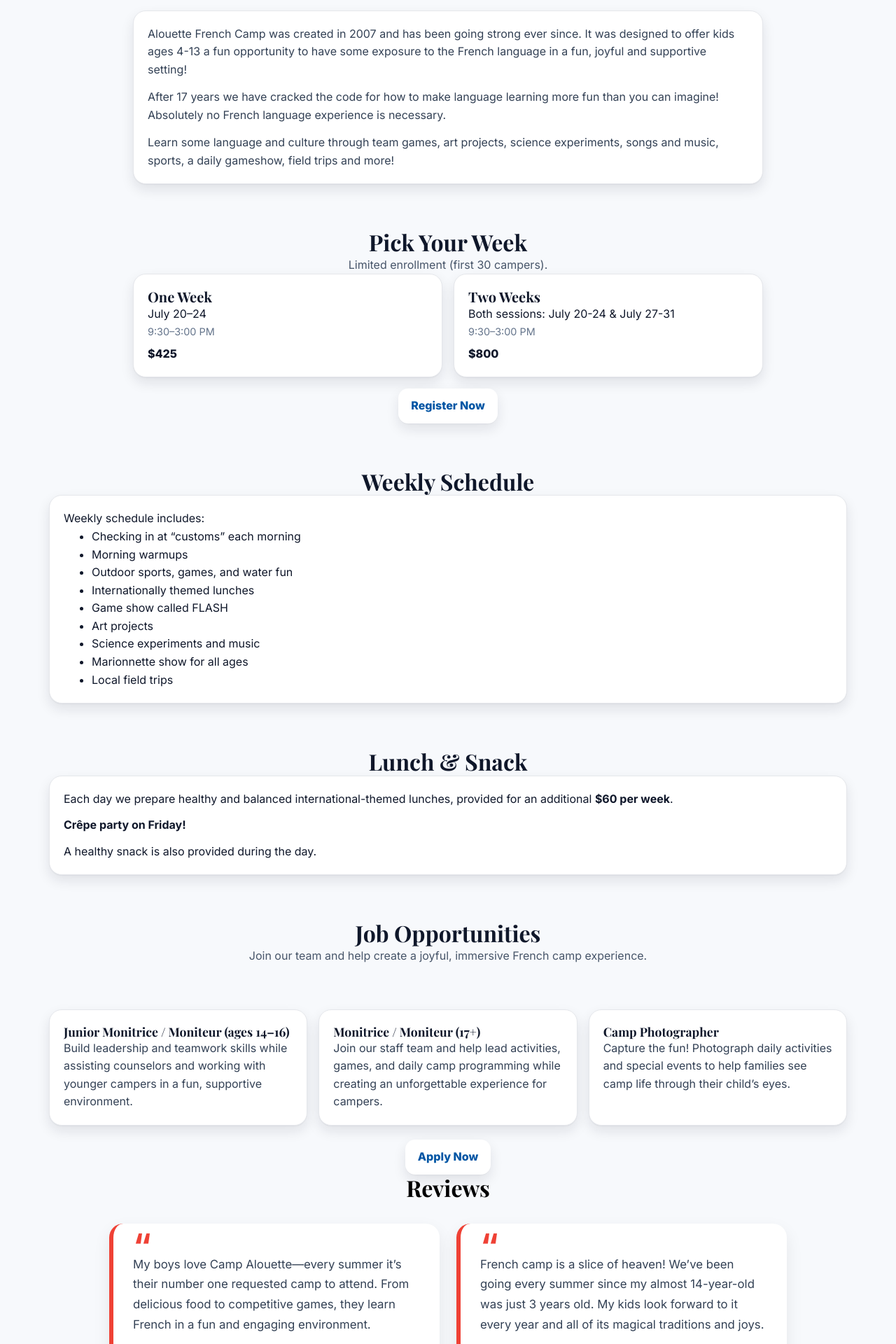
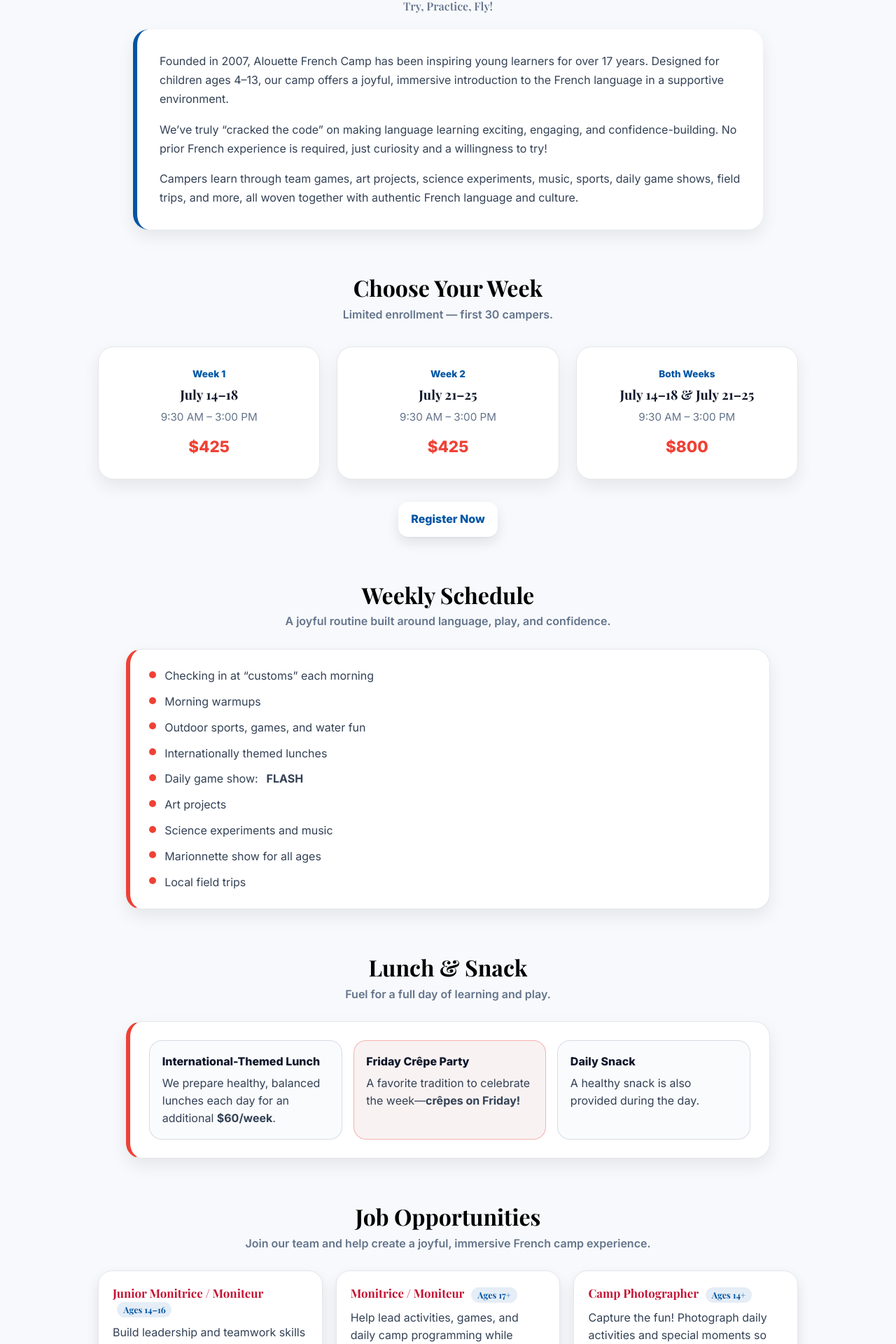
Before and after one commit to nani-pardi/camp-website, a SvelteKit app: page / in a window 1280 px wide. Shown: the part 728-2648 px from the top of the page at 70% size. Built offline with nearby package versions, Linux system fonts and the light colour scheme.

Commit message:
update UI

```diff
--- a/src/app.css
+++ b/src/app.css
@@ -442,3 +442,242 @@
   color: #0f172a;
   font-size: 0.9rem;
 }
+/* Shared headings */
+.section-title {
+  font-family: 'Playfair Display', ui-serif, Georgia, serif;
+  font-size: clamp(1.8rem, 2.6vw, 2.3rem);
+  color: #000000; /* French blue */
+  text-align: center;
+  margin: 0 0 0.4rem 0;
+}
+
+.section-subtitle {
+  text-align: center;
+  color: #64748b;
+  margin: 0 0 1.6rem 0;
+  font-weight: 600;
+}
+
+/* A nicer “main card” style */
+.feature-card {
+  max-width: 920px;
+  margin: 0 auto;
+  background: #fff;
+  border: 1px solid #e5e7eb;
+  border-radius: 22px;
+  padding: 1.6rem 1.7rem;
+  box-shadow: 0 10px 25px rgba(0,0,0,0.08);
+  border-left: 6px solid #ef4135; /* French red accent */
+}
+
+/* Weekly schedule list */
+.feature-list {
+  list-style: none;
+  padding: 0;
+  margin: 0;
+  display: grid;
+  gap: 0.75rem;
+}
+
+.feature-list li {
+  display: flex;
+  align-items: flex-start;
+  gap: 0.75rem;
+  color: #334155;
+  line-height: 1.55;
+}
+
+.dot {
+  width: 10px;
+  height: 10px;
+  border-radius: 999px;
+  margin-top: 0.35rem;
+  background: #ef4135;
+  flex: 0 0 auto;
+}
+
+/* Lunch callouts */
+.callouts {
+  display: grid;
+  gap: 1rem;
+}
+
+@media (min-width: 820px) {
+  .callouts {
+    grid-template-columns: 1fr 1fr 1fr;
+  }
+}
+
+.callout {
+  border: 1px solid rgba(148,163,184,0.35);
+  border-radius: 18px;
+  padding: 1.1rem 1.1rem;
+  background: rgba(248,250,252,0.7);
+}
+
+.callout.accent {
+  border-color: rgba(239,65,53,0.35);
+  background: rgba(129, 46, 40, 0.06);
+}
+
+.callout-title {
+  font-weight: 900;
+  color: #0f172a;
+  margin-bottom: 0.35rem;
+}
+
+.callout-text {
+  margin: 0;
+  color: #334155;
+  line-height: 1.55;
+}
+
+/* Jobs grid */
+.jobs-grid {
+  max-width: 1000px;
+  margin: 0 auto;
+  display: grid;
+  gap: 1.2rem;
+}
+
+@media (min-width: 860px) {
+  .jobs-grid {
+    grid-template-columns: repeat(3, 1fr);
+  }
+}
+
+.job-card {
+  background: #fff;
+  border: 1px solid #e5e7eb;
+  border-radius: 20px;
+  padding: 1.35rem 1.25rem;
+  box-shadow: 0 8px 18px rgba(15,23,42,0.10);
+  transition: transform 0.2s ease, box-shadow 0.2s ease;
+}
+
+.job-card:hover {
+  transform: translateY(-3px);
+  box-shadow: 0 14px 30px rgba(15,23,42,0.14);
+}
+
+.job-title {
+  margin: 0 0 0.55rem 0;
+  color: #c31333; /* red */
+  font-weight: 900;
+  font-size: 1.05rem;
+  line-height: 1.25;
+}
+
+.job-text {
+  margin: 0;
+  color: #334155;
+  line-height: 1.6;
+}
+
+.pill {
+  display: inline-block;
+  margin-left: 0.4rem;
+  padding: 0.2rem 0.55rem;
+  border-radius: 999px;
+  background: rgba(0,85,164,0.10);
+  color: #0055a4;
+  font-weight: 900;
+  font-size: 0.78rem;
+  vertical-align: middle;
+}
+
+/* Center button row */
+.center {
+  text-align: center;
+  margin-top: 1.25rem;
+}
+/* ABOUT */
+.about-section {
+  text-align: center;
+}
+
+.subtitle-english {
+  display: block;
+  font-size: 1rem;
+  font-weight: 600;
+  color: #64748b;
+  margin-top: 0.25rem;
+}
+
+.about-card {
+  max-width: 900px;
+  margin: 1.5rem auto 0;
+  background: #fff;
+  border-radius: 22px;
+  padding: 2rem 2rem;
+  box-shadow: 0 10px 25px rgba(0,0,0,0.08);
+  border-left: 6px solid #0055a4;
+  text-align: left;
+  display: grid;
+  gap: 1rem;
+}
+
+.about-card p {
+  margin: 0;
+  color: #334155;
+  line-height: 1.7;
+}
+
+/* PRICING */
+.pricing-grid {
+  max-width: 1000px;
+  margin: 2rem auto;
+  display: grid;
+  gap: 1.5rem;
+}
+
+@media (min-width: 860px) {
+  .pricing-grid {
+    grid-template-columns: repeat(3, 1fr);
+  }
+}
+
+.pricing-card {
+  background: #fff;
+  border-radius: 22px;
+  padding: 1.75rem;
+  text-align: center;
+  border: 1px solid #e5e7eb;
+  box-shadow: 0 10px 25px rgba(0,0,0,0.08);
+  transition: transform 0.25s ease, box-shadow 0.25s ease;
+}
+
+.pricing-card:hover {
+  transform: translateY(-4px);
+  box-shadow: 0 16px 35px rgba(0,0,0,0.12);
+}
+
+.pricing-card.featured {
+  border: 2px solid #ef4135;
+}
+
+.pricing-badge {
+  font-weight: 800;
+  font-size: 0.85rem;
+  color: #0055a4;
+  margin-bottom: 0.5rem;
+}
+
+.pricing-title {
+  margin: 0;
+  font-weight: 900;
+  color: #0f172a;
+}
+
+.pricing-time {
+  margin: 0.5rem 0;
+  color: #64748b;
+  font-size: 0.95rem;
+}
+
+.pricing-price {
+  margin-top: 0.75rem;
+  font-size: 1.4rem;
+  font-weight: 900;
+  color: #ef4135;
+}
--- a/src/routes/+layout.svelte
+++ b/src/routes/+layout.svelte
@@ -25,7 +25,7 @@
 
       <nav class="nav">
         <a href="/">Home</a>
-        <a href="/staff">Letter from the Director</a>
+        <a href="/staff">Director</a>
         <a href="/register">Register</a>
         <a href="/jobs">Jobs</a>
         <a href="/reviews">Reviews</a>
--- a/src/routes/+page.svelte
+++ b/src/routes/+page.svelte
@@ -38,141 +38,155 @@
 </section>
 
 <!-- ABOUT -->
- <!-- ABOUT -->
-<section id="about" class="section">
-  <h2>Essayez, Pratiquez, Volez! Try, Practice, Fly!</h2>
-  <div class="card" style="max-width: 900px; margin: 1.25rem auto 0">
-    <p style="color:#334155">
-      Alouette French Camp was created in 2007 and has been going strong ever since.
-      It was designed to offer kids ages 4-13 a fun opportunity to have some exposure to the French
-      language in a fun, joyful and supportive setting!
+<!-- ABOUT -->
+<section id="about" class="section about-section">
+  <h2 class="section-title">
+    Essayez, Pratiquez, Volez!
+    <span class="subtitle-english">Try, Practice, Fly!</span>
+  </h2>
+
+  <div class="about-card">
+    <p>
+      Founded in 2007, Alouette French Camp has been inspiring young learners for
+      over 17 years. Designed for children ages 4–13, our camp offers a joyful,
+      immersive introduction to the French language in a supportive environment.
     </p>
 
-    <p style="color:#334155; margin-top:.85rem">
-      After 17 years we have cracked the code for how to make language learning more fun than you can
-      imagine! Absolutely no French language experience is necessary.
+    <p>
+      We’ve truly “cracked the code” on making language learning exciting,
+      engaging, and confidence-building. No prior French experience is required,
+      just curiosity and a willingness to try!
     </p>
 
-    <p style="color:#334155; margin-top:.85rem">
-      Learn some language and culture through team games, art projects,
-      science experiments, songs and music, sports, a daily gameshow, field trips and more!
+    <p>
+      Campers learn through team games, art projects, science experiments,
+      music, sports, daily game shows, field trips, and more,
+      all woven together with authentic French language and culture.
     </p>
   </div>
 </section>
 
 <!-- WEEKS / PRICING -->
 <section id="weeks" class="section">
-  <h2>Pick Your Week</h2>
-  <p class="lead">Limited enrollment (first 30 campers).</p>
+  <h2 class="section-title">Choose Your Week</h2>
+  <p class="section-subtitle">Limited enrollment — first 30 campers.</p>
 
-  <div
-    class="section"
-    style="display:grid;gap:1rem;max-width:900px;margin:0 auto;grid-template-columns:repeat(2,1fr)"
-  >
-    <div class="card">
-      <h3 class="display" style="font-size:1.25rem">One Week</h3>
-      <p>July 20–24</p>
-      <p style="font-size:.9rem;color:#64748b">9:30–3:00 PM</p>
-      <div style="font-weight:800;margin-top:.5rem">$425</div>
+  <div class="pricing-grid">
+
+    <!-- Week 1 -->
+    <div class="pricing-card">
+      <div class="pricing-badge">Week 1</div>
+      <h3 class="pricing-title">July 14–18</h3>
+      <p class="pricing-time">9:30 AM – 3:00 PM</p>
+      <div class="pricing-price">$425</div>
     </div>
 
-    <div class="card">
-      <h3 class="display" style="font-size:1.25rem">Two Weeks</h3>
-      <p>Both sessions: July 20-24 & July 27-31</p>
-      <p style="font-size:.9rem;color:#64748b">9:30–3:00 PM</p>
-      <div style="font-weight:800;margin-top:.5rem">$800</div>
+    <!-- Week 2 -->
+    <div class="pricing-card">
+      <div class="pricing-badge">Week 2</div>
+      <h3 class="pricing-title">July 21–25</h3>
+      <p class="pricing-time">9:30 AM – 3:00 PM</p>
+      <div class="pricing-price">$425</div>
     </div>
+
+    <!-- Both Weeks -->
+    <div class="pricing-card">
+      <div class="pricing-badge">Both Weeks</div>
+      <h3 class="pricing-title">July 14–18 & July 21–25</h3>
+      <p class="pricing-time">9:30 AM – 3:00 PM</p>
+      <div class="pricing-price">$800</div>
+    </div>
+
   </div>
 
-  <div style="text-align:center;margin-top:1rem">
+  <div class="center">
     <a class="btn btn-primary" href="/register">Register Now</a>
   </div>
 </section>
 
 
-<!-- Weekly Schedule -->
+<!-- WEEKLY SCHEDULE -->
 <section id="everyday" class="section">
-  <h2>Weekly Schedule</h2>
+  <h2 class="section-title">Weekly Schedule</h2>
+  <p class="section-subtitle">A joyful routine built around language, play, and confidence.</p>
 
-  <div class="card">
-    <p>Weekly schedule includes:</p>
-    <ul>
-      <li>Checking in at “customs” each morning</li>
-      <li>Morning warmups</li>
-      <li>Outdoor sports, games, and water fun</li>
-      <li>Internationally themed lunches</li>
-      <li>Game show called FLASH</li>
-      <li>Art projects</li>
-      <li>Science experiments and music</li>
-      <li>Marionnette show for all ages</li>
-      <li>Local field trips</li>
+  <div class="feature-card">
+    <ul class="feature-list">
+      <li><span class="dot"></span>Checking in at “customs” each morning</li>
+      <li><span class="dot"></span>Morning warmups</li>
+      <li><span class="dot"></span>Outdoor sports, games, and water fun</li>
+      <li><span class="dot"></span>Internationally themed lunches</li>
+      <li><span class="dot"></span>Daily game show: <strong>FLASH</strong></li>
+      <li><span class="dot"></span>Art projects</li>
+      <li><span class="dot"></span>Science experiments and music</li>
+      <li><span class="dot"></span>Marionnette show for all ages</li>
+      <li><span class="dot"></span>Local field trips</li>
     </ul>
   </div>
 </section>
 
 <!-- LUNCH & SNACK -->
 <section id="food" class="section">
-  <h2>Lunch & Snack</h2>
-  <div class="card">
-    <p>
-      Each day we prepare healthy and balanced international-themed lunches,
-      provided for an additional <strong>$60 per week</strong>.
-    </p>
+  <h2 class="section-title">Lunch & Snack</h2>
+  <p class="section-subtitle">Fuel for a full day of learning and play.</p>
 
-    <p style="margin-top:.75rem">
-      <strong>Crêpe party on Friday!</strong>
-    </p>
+  <div class="feature-card">
+    <div class="callouts">
+      <div class="callout">
+        <div class="callout-title">International-Themed Lunch</div>
+        <p class="callout-text">
+          We prepare healthy, balanced lunches each day for an additional <strong>$60/week</strong>.
+        </p>
+      </div>
 
-    <p style="margin-top:.75rem">
-      A healthy snack is also provided during the day.
-    </p>
+      <div class="callout accent">
+        <div class="callout-title">Friday Crêpe Party</div>
+        <p class="callout-text">A favorite tradition to celebrate the week—<strong>crêpes on Friday!</strong></p>
+      </div>
+
+      <div class="callout">
+        <div class="callout-title">Daily Snack</div>
+        <p class="callout-text">A healthy snack is also provided during the day.</p>
+      </div>
+    </div>
   </div>
 </section>
 
+<!-- JOBS -->
+<section id="jobs" class="section">
+  <h2 class="section-title">Job Opportunities</h2>
+  <p class="section-subtitle">Join our team and help create a joyful, immersive French camp experience.</p>
 
-<section id="jobs" class="section">
-  <h2>Job Opportunities</h2>
-  <p class="lead">Join our team and help create a joyful, immersive French camp experience.</p>
+  <div class="jobs-grid">
+    <article class="job-card">
+      <h3 class="job-title">Junior Monitrice / Moniteur <span class="pill">Ages 14–16</span></h3>
+      <p class="job-text">
+        Build leadership and teamwork skills while assisting counselors and supporting younger campers
+        in a fun, encouraging environment.
+      </p>
+    </article>
 
-  <div class="grid-3 section">
-    <!-- Junior Counselor -->
-    <section class="card">
-      <h3 class="display" style="font-size:1.1rem">
-        Junior Monitrice / Moniteur (ages 14–16)
-      </h3>
-      <p style="color:#334155">
-        Build leadership and teamwork skills while assisting counselors and working with younger
-        campers in a fun, supportive environment.
+    <article class="job-card">
+      <h3 class="job-title">Monitrice / Moniteur <span class="pill">Ages 17+</span></h3>
+      <p class="job-text">
+        Help lead activities, games, and daily camp programming while creating an unforgettable,
+        confidence-building experience for campers.
       </p>
-    </section>
+    </article>
 
-    <!-- Counselor -->
-    <section class="card">
-      <h3 class="display" style="font-size:1.1rem">
-        Monitrice / Moniteur (17+)
-      </h3>
-      <p style="color:#334155">
-        Join our staff team and help lead activities, games, and daily camp programming while
-        creating an unforgettable experience for campers.
+    <article class="job-card">
+      <h3 class="job-title">Camp Photographer <span class="pill">Ages 14+</span></h3>
+      <p class="job-text">
+        Capture the fun! Photograph daily activities and special moments so families can see camp life
+        through their child’s eyes.
       </p>
-    </section>
+    </article>
+  </div>
 
-    <!-- Photographer -->
-    <section class="card">
-      <h3 class="display" style="font-size:1.1rem">
-        Camp Photographer
-      </h3>
-      <p style="color:#334155">
-        Capture the fun! Photograph daily activities and special events to help families see camp
-        life through their child’s eyes.
-      </p>
-    </section>
-  </div>
-  <div style="text-align:center;margin-top:1.25rem">
+  <div class="center">
     <a class="btn btn-primary" href="/jobs">Apply Now</a>
   </div>
 </section>
-
 
 <!-- REVIEWS -->
 <section id="reviews" class="reviews-section">
@@ -201,6 +215,9 @@
     </article>
 
   </div>
+    <div class="center">
+    <a class="btn btn-primary" href="/reviews">Leave a review!</a>
+  </div>
 </section>
 
 <section id="gallery" class="section">
```
